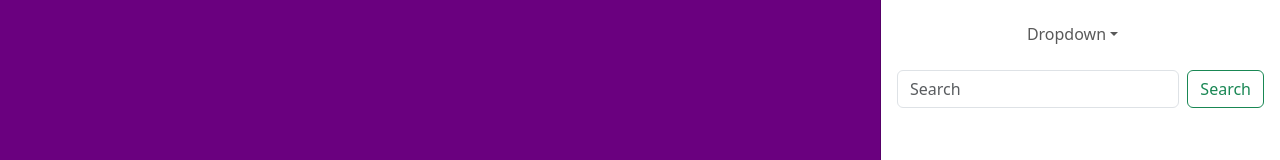
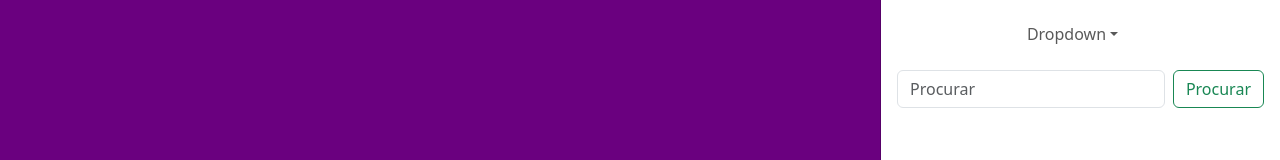
Before and after one commit to Man0Lulu/Projeto-front-end2023, a React (Create React App) app in the folder nosso-projeto/: page / in a window 1280 px wide. Both pictures are taken after a click on the button "Toggle navigation". Shown: the part 138-298 px from the top of the page. Built offline with nearby package versions, Linux system fonts and the light colour scheme.

Commit message:
alteração do nome do botão de procurar #22

```diff
--- a/nosso-projeto/src/components/Navbar.js
+++ b/nosso-projeto/src/components/Navbar.js
@@ -35,8 +35,8 @@ function Navbar() {
                                 </li>
                             </ul>
                             <form className="d-flex mt-3" role="search">
-                                <input className="form-control me-2" type="search" placeholder="Search" aria-label="Search"/>
-                                    <button className="btn btn-outline-success" type="submit">Search</button>
+                                <input className="form-control me-2" type="search" placeholder="Procurar" aria-label="Search"/>
+                                    <button className="btn btn-outline-success" type="submit">Procurar</button>
                             </form>
                         </div>
                     </div>
```
